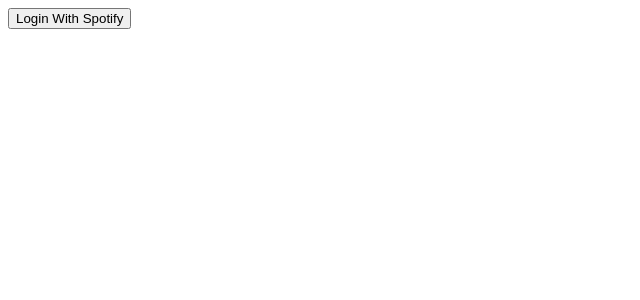
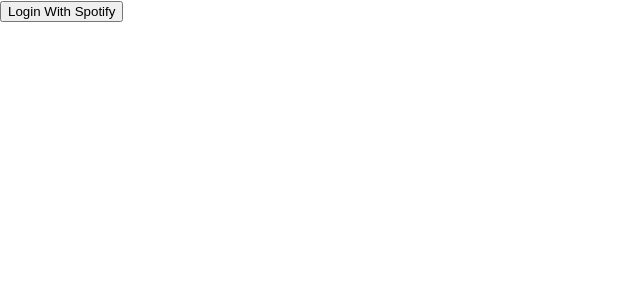
Before and after one commit to coryFinkbeiner/spotter, a React (Create React App) app in the folder client/: page / in a window 1280 px wide. Shown: the top 300 px of the page, without its empty margins (0-640 px from the left). Built offline with nearby package versions, Linux system fonts and the light colour scheme; what spotify-web-api-node would draw is missing.

Commit message:
i may move on and leave the left problem for now

```diff
--- a/client/src/index.css
+++ b/client/src/index.css
@@ -1,22 +1,27 @@
-/* body {
+body {
   margin: 0;
   font-family: -apple-system, BlinkMacSystemFont, 'Segoe UI', 'Roboto', 'Oxygen',
     'Ubuntu', 'Cantarell', 'Fira Sans', 'Droid Sans', 'Helvetica Neue',
     sans-serif;
   -webkit-font-smoothing: antialiased;
   -moz-osx-font-smoothing: grayscale;
-} */
+}
 
-/* code {
+code {
   font-family: source-code-pro, Menlo, Monaco, Consolas, 'Courier New',
     monospace;
+}
+
+/* html {
+  margin: 0;
+  padding: 0;
+} */
+/*
+* {
+  box-sizing: border-box;
 } */
 
 
-/* body {
-  margin: 0;
-  padding: 0;
-} */
 
 .dashboard {
   display: flex;
@@ -31,7 +36,6 @@
 .console {
   background-color: green;
   flex: 1;
-  overflow: auto;
 }
 
 .my-queue {
```
